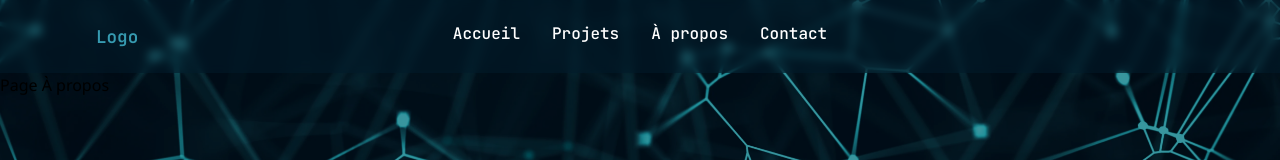
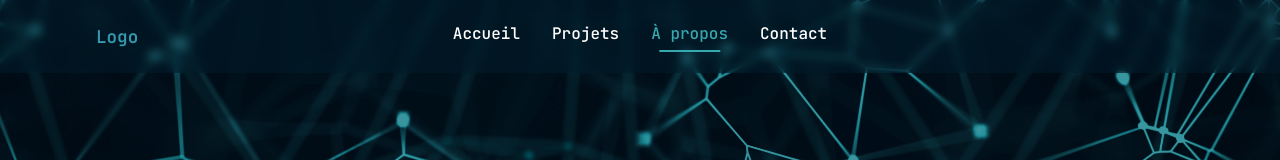
Before and after one commit to fannysaez/startNextJs, a Next.js app: page /a-propos in a window 1280 px wide. Shown: the top 160 px of the page. Built offline with nearby package versions, Linux system fonts and the light colour scheme.

Commit message:
pages(creations): creation pages + liens active pour la navigation

```diff
--- a/app/a-propos/page.js
+++ b/app/a-propos/page.js
@@ -1,3 +1,5 @@
 export default function APropos() {
-	return <div>Page À propos</div>;
+	return <div>
+
+	</div>;
 }
--- a/app/contact/page.js
+++ b/app/contact/page.js
@@ -1,3 +1,5 @@
 export default function Contact() {
-	return <div>Page Contact</div>;
+	return <div>
+
+	</div>;
 }
--- a/components/Navigation/Navigation.jsx
+++ b/components/Navigation/Navigation.jsx
@@ -1,7 +1,11 @@
+'use client'
 import Link from 'next/link'
+import { usePathname } from 'next/navigation'
 import styles from './Navigation.module.css'
 
 export default function Navigation() {
+   const pathname = usePathname()
+
  return (
    <nav className={styles.nav}>
      <div className={styles.container}>
@@ -11,22 +15,22 @@ export default function Navigation() {
 
        <ul className={styles.menu}>
          <li>
-           <Link href="/" className={styles.link}>
+           <Link href="/" className={pathname === '/' ? `${styles.link} ${styles.active}` : styles.link}>
              Accueil
            </Link>
          </li>
          <li>
-           <Link href="/projets" className={styles.link}>
+           <Link href="/projets" className={pathname === '/projets' ? `${styles.link} ${styles.active}` : styles.link}>
              Projets
            </Link>
          </li>
          <li>
-           <Link href="/a-propos" className={styles.link}>
+           <Link href="/a-propos" className={pathname === '/a-propos' ? `${styles.link} ${styles.active}` : styles.link}>
              À propos
            </Link>
          </li>
          <li>
-           <Link href="/contact" className={styles.link}>
+           <Link href="/contact" className={pathname === '/contact' ? `${styles.link} ${styles.active}` : styles.link}>
              Contact
            </Link>
          </li>
```
Also changed, not shown: app/projets/page.js (+6 -2 lines), app/projets/[skug]/page.js (deleted).
